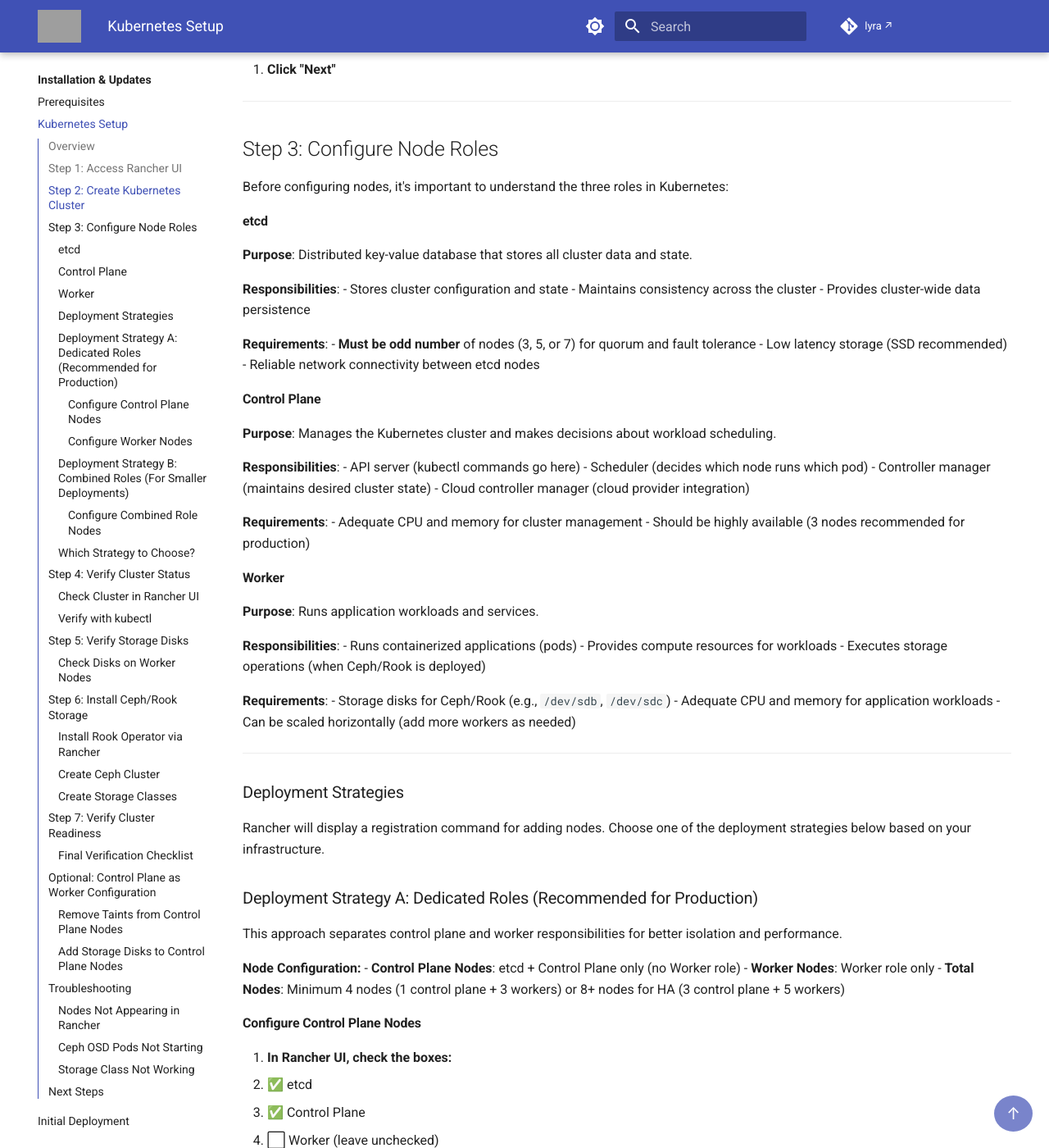
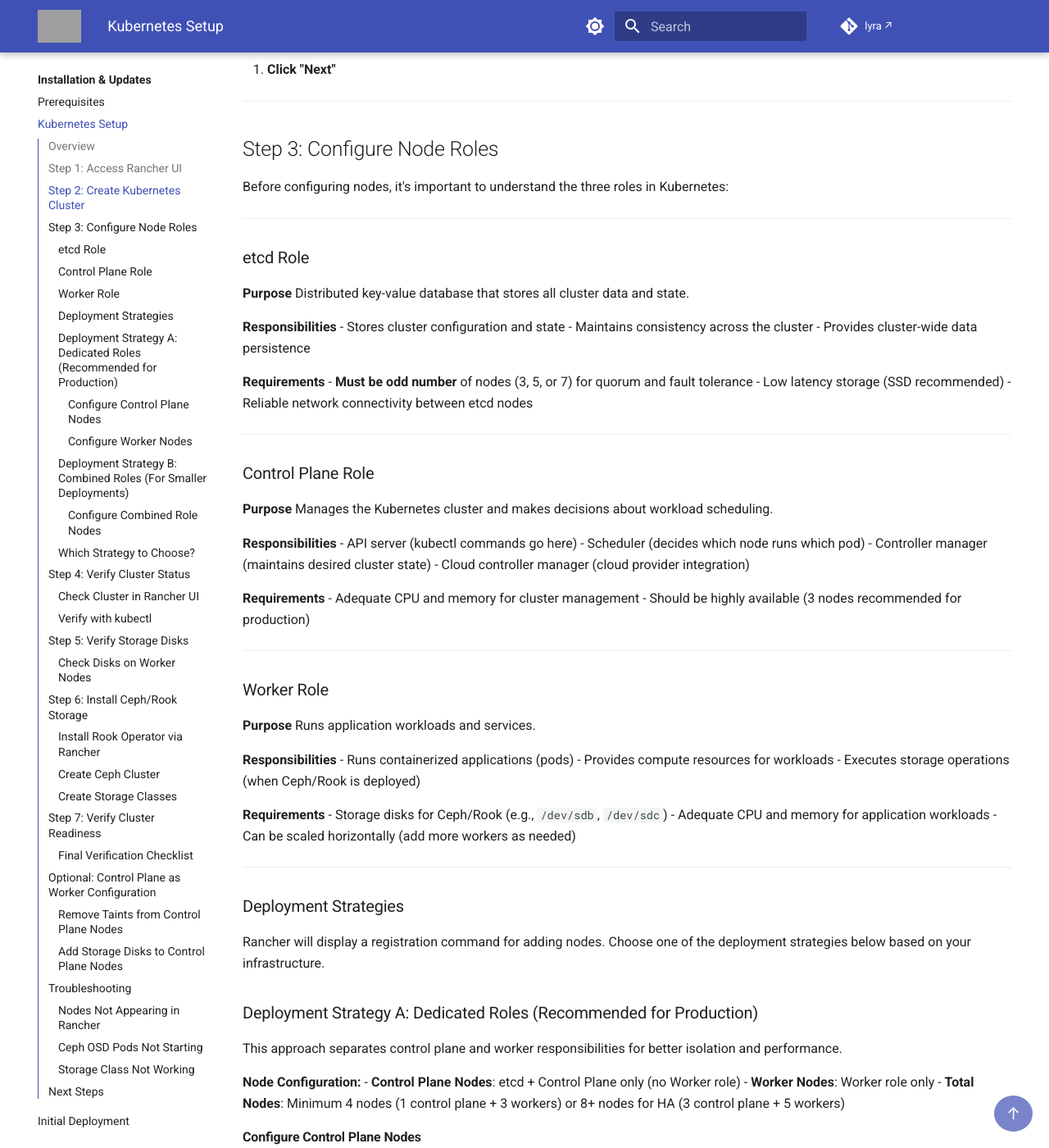
Before and after one commit to amreinch/lyra-docs, an MkDocs documentation site: the page built from docs/installation/kubernetes-setup.md, in a window 1280 px wide and 1400 px high, scrolled down 1237 px. Shown: the whole window at 82% size. Built offline with MkDocs 1.6.1 and Material for MkDocs 9.7.7, drawn with Linux system fonts in a browser that asks for light colours; comment, search, counter and statistics services are not loaded; grey boxes are pictures that could not be loaded.

Commit message:
Improve role descriptions formatting for better readability
- Changed role headings from h4 to h3 with 'Role' suffix
- Removed colons from section labels (Purpose, Responsibilities, Requirements)
- Added horizontal rules between role sections for visual separation
- Improved spacing and visual hierarchy

```diff
--- a/docs/installation/kubernetes-setup.md
+++ b/docs/installation/kubernetes-setup.md
@@ -54,41 +54,53 @@ This guide uses bare-metal or VM deployments with a custom cluster configuration
 
 Before configuring nodes, it's important to understand the three roles in Kubernetes:
 
-#### etcd
-**Purpose**: Distributed key-value database that stores all cluster data and state.
+---
 
-**Responsibilities**:
+### etcd Role
+
+**Purpose**
+Distributed key-value database that stores all cluster data and state.
+
+**Responsibilities**
 - Stores cluster configuration and state
 - Maintains consistency across the cluster
 - Provides cluster-wide data persistence
 
-**Requirements**:
+**Requirements**
 - **Must be odd number** of nodes (3, 5, or 7) for quorum and fault tolerance
 - Low latency storage (SSD recommended)
 - Reliable network connectivity between etcd nodes
 
-#### Control Plane
-**Purpose**: Manages the Kubernetes cluster and makes decisions about workload scheduling.
+---
 
-**Responsibilities**:
+### Control Plane Role
+
+**Purpose**
+Manages the Kubernetes cluster and makes decisions about workload scheduling.
+
+**Responsibilities**
 - API server (kubectl commands go here)
 - Scheduler (decides which node runs which pod)
 - Controller manager (maintains desired cluster state)
 - Cloud controller manager (cloud provider integration)
 
-**Requirements**:
+**Requirements**
 - Adequate CPU and memory for cluster management
 - Should be highly available (3 nodes recommended for production)
 
-#### Worker
-**Purpose**: Runs application workloads and services.
+---
 
-**Responsibilities**:
+### Worker Role
+
+**Purpose**
+Runs application workloads and services.
+
+**Responsibilities**
 - Runs containerized applications (pods)
 - Provides compute resources for workloads
 - Executes storage operations (when Ceph/Rook is deployed)
 
-**Requirements**:
+**Requirements**
 - Storage disks for Ceph/Rook (e.g., `/dev/sdb`, `/dev/sdc`)
 - Adequate CPU and memory for application workloads
 - Can be scaled horizontally (add more workers as needed)
```
